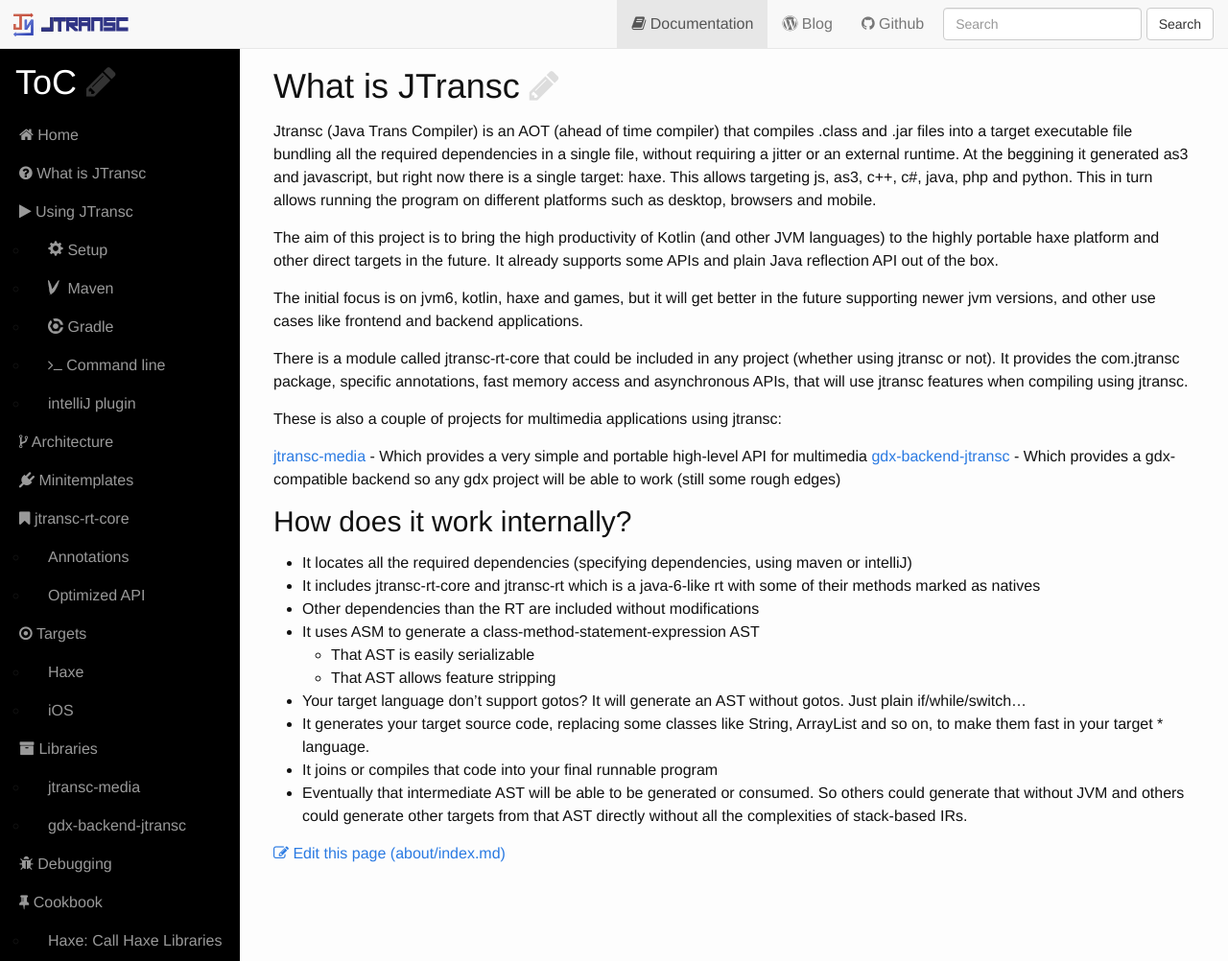
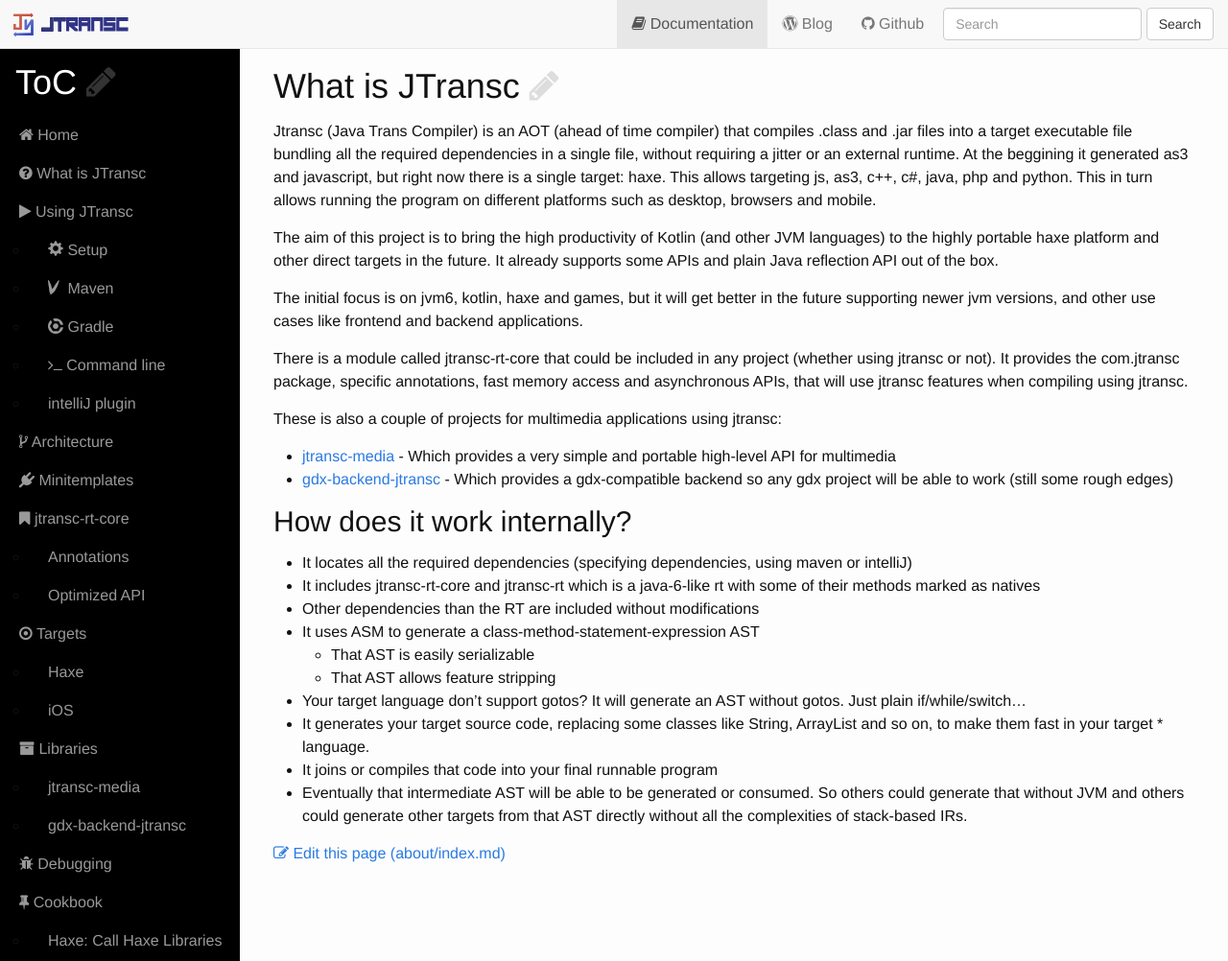
Before and after one commit to intrigus/docs.jtransc.com, a Jekyll site: the page built from about/index.md, in a window 1280 px wide and 1002 px high. Shown: the whole window at 96% size. Built offline with Jekyll 4.4.1, drawn with Linux system fonts in a browser that asks for light colours.

```diff
--- a/about/index.md
+++ b/about/index.md
@@ -13,8 +13,8 @@ There is a module called jtransc-rt-core that could be included in any project (
 
 These is also a couple of projects for multimedia applications using jtransc:
 
-[jtransc-media](/libraries/jtransc-media) - Which provides a very simple and portable high-level API for multimedia
-[gdx-backend-jtransc](/libraries/jtransc-media) - Which provides a gdx-compatible backend so any gdx project will be able to work (still some rough edges)
+* [jtransc-media](/libraries/jtransc-media) - Which provides a very simple and portable high-level API for multimedia
+* [gdx-backend-jtransc](/libraries/jtransc-media) - Which provides a gdx-compatible backend so any gdx project will be able to work (still some rough edges)
 
 ## How does it work internally?
 
```
